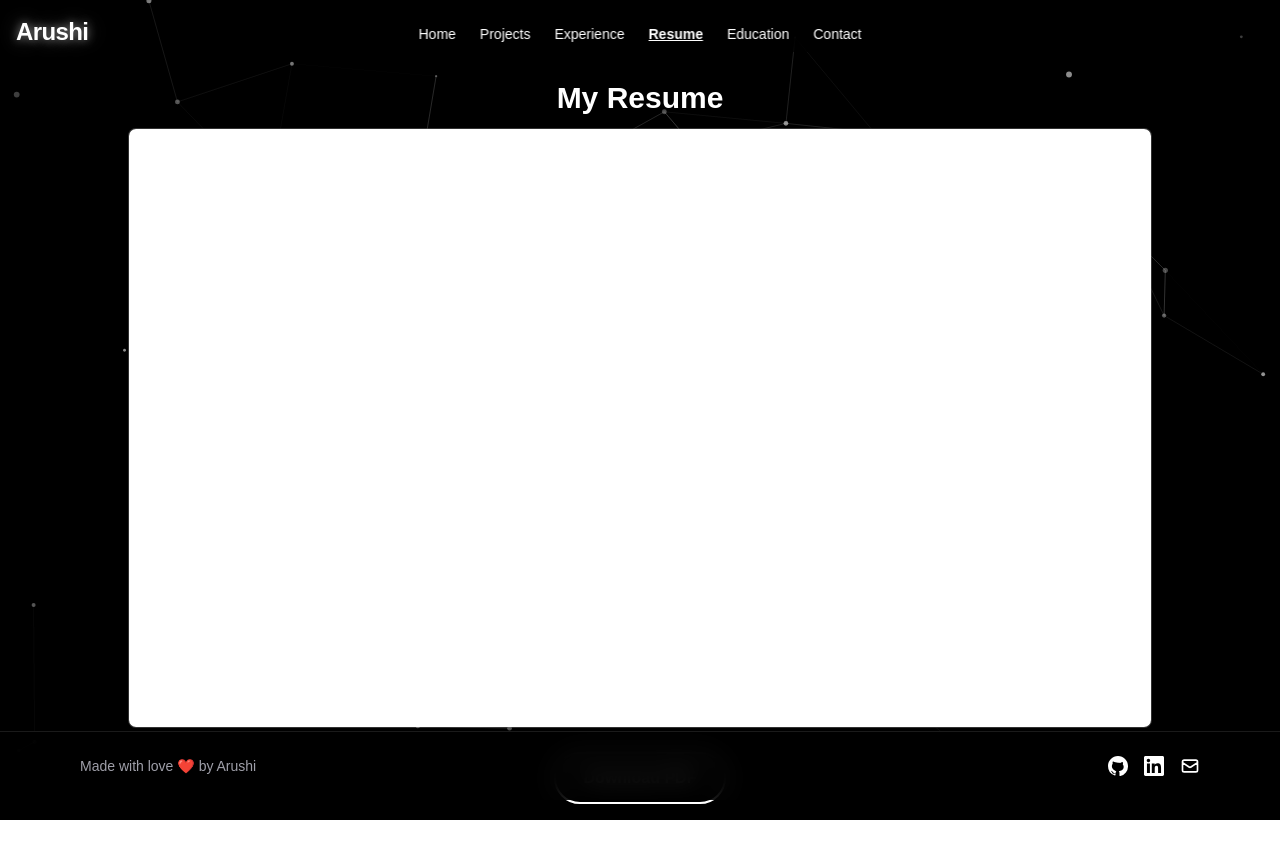
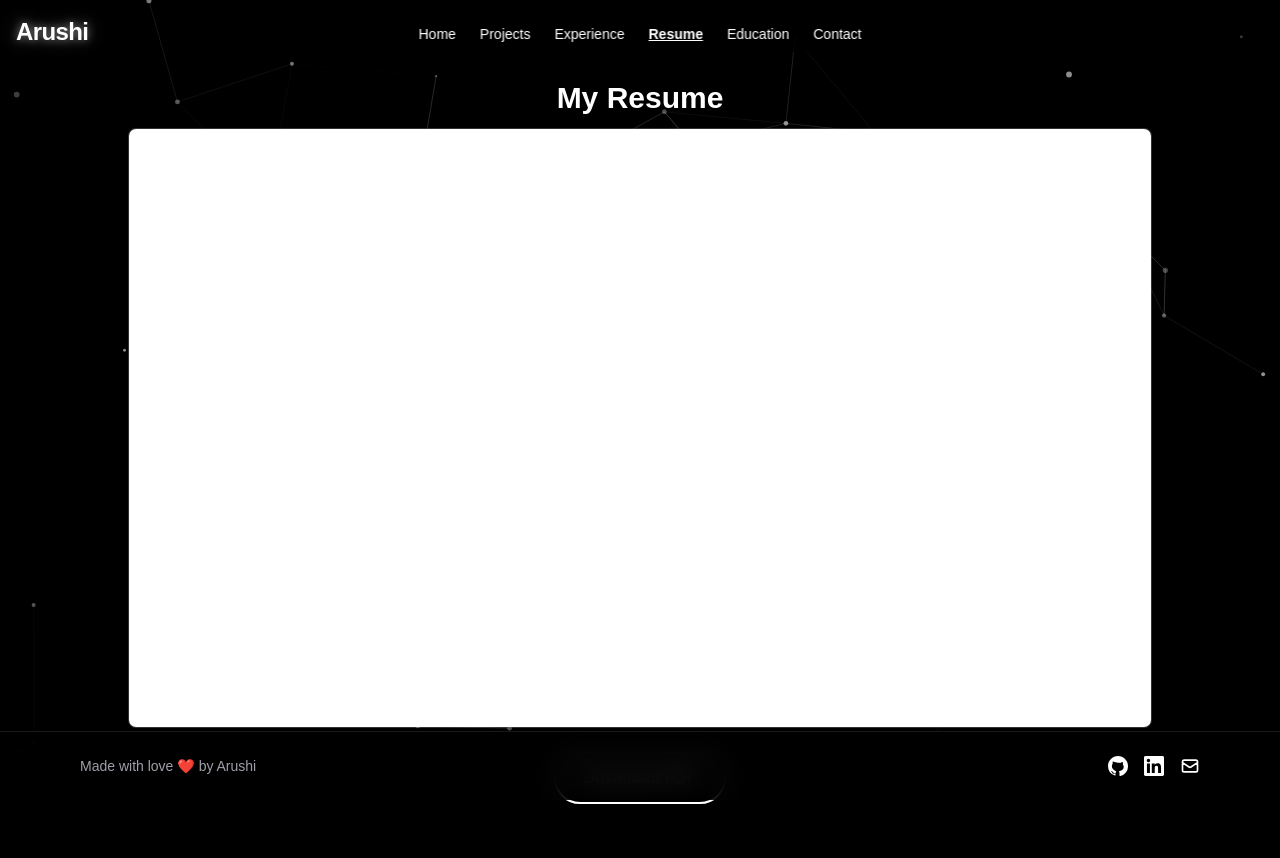
Before and after one commit to ArushiG11/Portfolio, a Next.js app: page /resume in a window 1280 px wide. Shown: the top 858 px of the page. Before the commit the page ends 820 px from the top, so only its background shows below. Built offline with nearby package versions, Linux system fonts and the light colour scheme.

Commit message:
Update page.tsx

```diff
--- a/src/app/resume/page.tsx
+++ b/src/app/resume/page.tsx
@@ -3,7 +3,7 @@ import PortfolioLayout from '@/components/PortfolioLayout';
 export default function ResumePage() {
     return (
       <PortfolioLayout>
-        <div className="relative z-10 min-h-screen p-4 pt-20 flex flex-col items-center">
+        <div className="relative z-10 min-h-screen p-4 pt-20 pb-32 flex flex-col items-center">
           <h1 className="text-2xl md:text-3xl font-bold mb-3 text-white">My Resume</h1>
 
           <iframe
```
